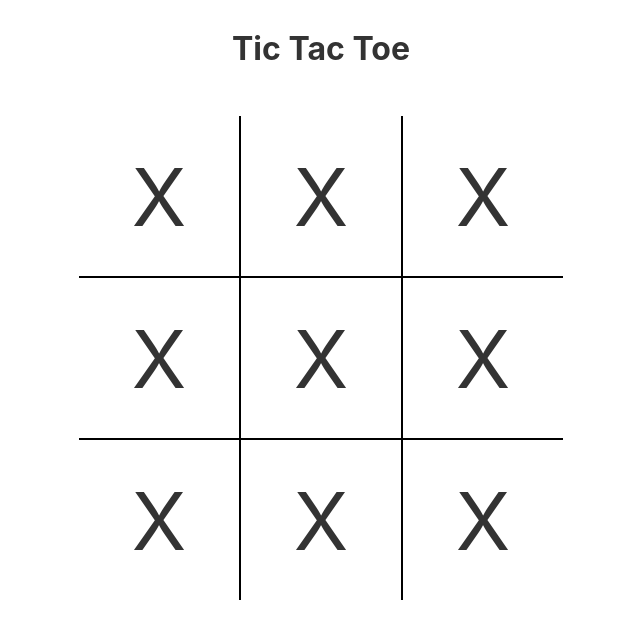
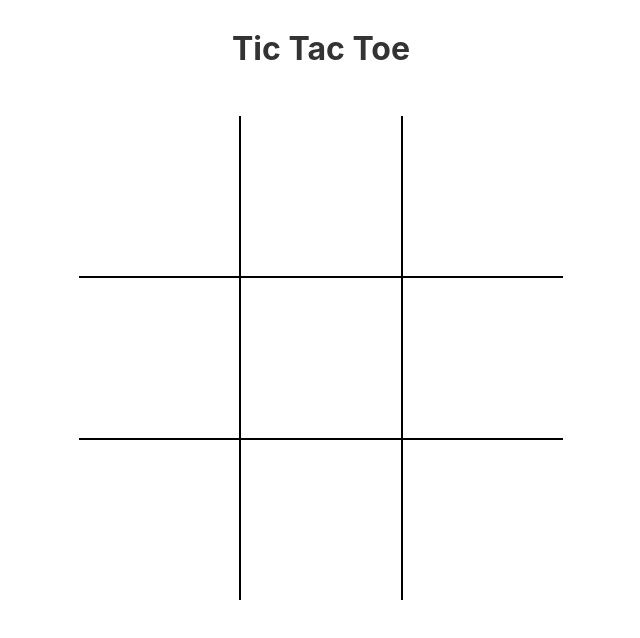
Before and after one commit to craigmiller160/svelte-tic-tac-toe, a Svelte app: page / in a window 1280 px wide. Shown: the top 638 px of the page, without its empty margins (319-959 px from the left). Built offline with nearby package versions, Linux system fonts and the light colour scheme.

Commit message:
Got toggle-able marks working

```diff
--- a/src/components/Square.svelte
+++ b/src/components/Square.svelte
@@ -4,6 +4,12 @@
     export let borderLeft: boolean = false;
     export let borderTop: boolean = false;
     export let borderBottom: boolean = false
+
+    let showMark: boolean = false
+
+    const onSquareClick = () => {
+        showMark = !showMark;
+    };
 </script>
 
 <style lang="scss">
@@ -39,6 +45,9 @@
         class:borderLeft
         class:borderTop
         class:borderBottom
+        on:click={onSquareClick}
 >
+    {#if showMark}
     <span>X</span>
+    {/if}
 </div>
```
